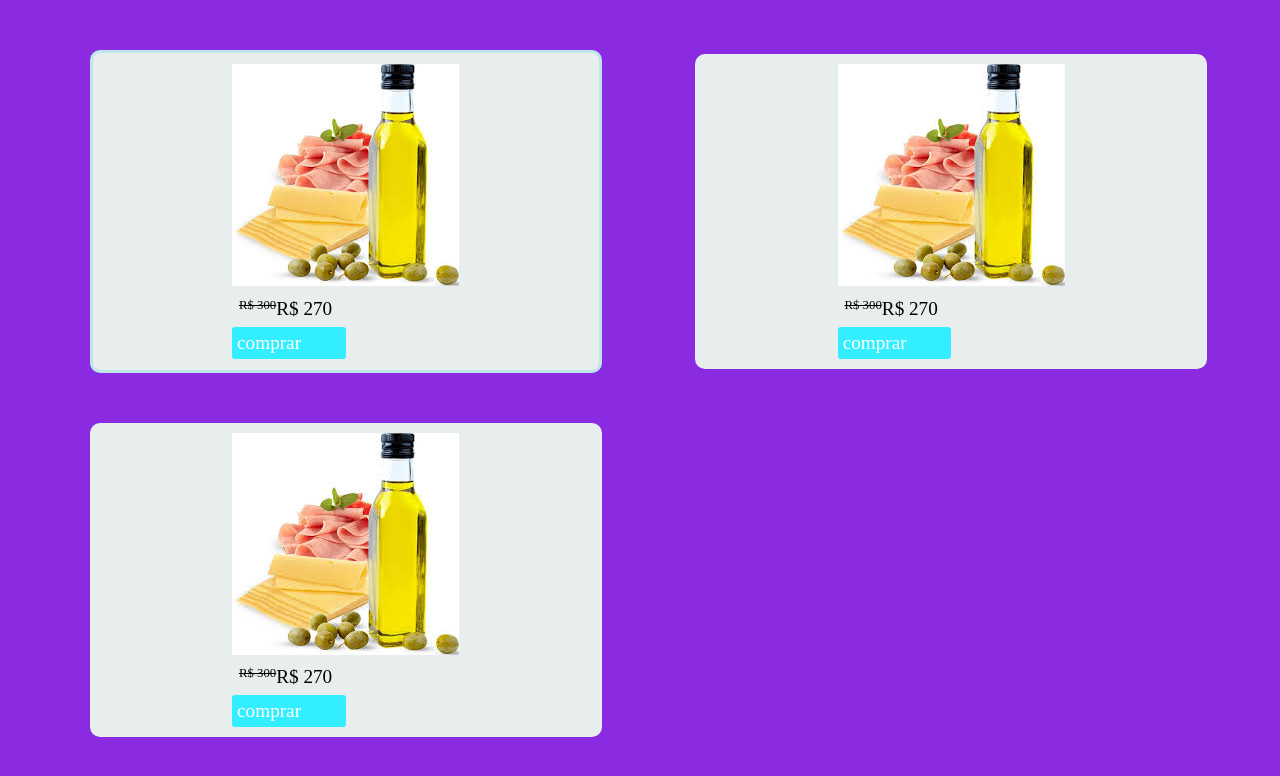
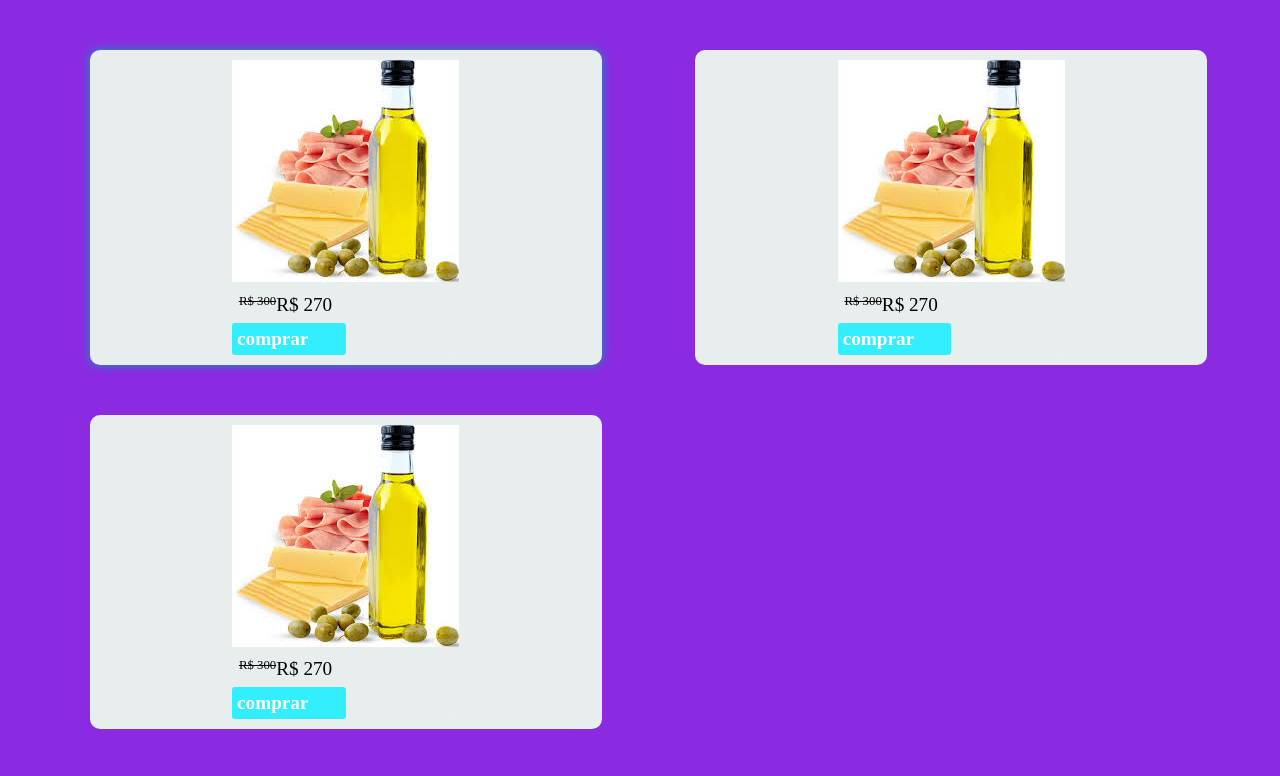
Before and after one commit to vilmar-moreira-souza/cards_css, a plain HTML site: page index.html in a window 1280 px wide. In both pictures the pointer is over the element 345 px from the left and 207 px from the top of the page. Drawn offline with Linux system fonts and the light colour scheme.

Commit message:
add hover
hover and shadon

```diff
--- a/css/style.css
+++ b/css/style.css
@@ -25,15 +25,12 @@ body {
 }
 
 .card:hover {
-  border: 3px solid #bce6ea;
+  box-shadow: 0 0 10px #069fad;
 }
 .card_primary {
   background-color: #e8eeee;
   font-size: 1.2rem;
   border-radius: 10px;
-}
-.card_primary:hover {
-  padding: 1px;
 }
 
 .card_footer {
@@ -45,8 +42,7 @@ body {
   text-decoration: line-through;
   font-size: 0.8rem;
 }
-.card_price {
-}
+
 .card_link {
   display: flex;
   width: 50%;
@@ -55,12 +51,14 @@ body {
   border-radius: 3px;
   text-decoration: none;
   color: white;
+  font-weight: 800;
+  border: none;
 }
 
 .card_link:hover {
   color: black;
   background-color: #069fad;
-  padding: 5%;
+  box-shadow: 0 0 10px #33eeff;
 }
 
 .footer {
```
